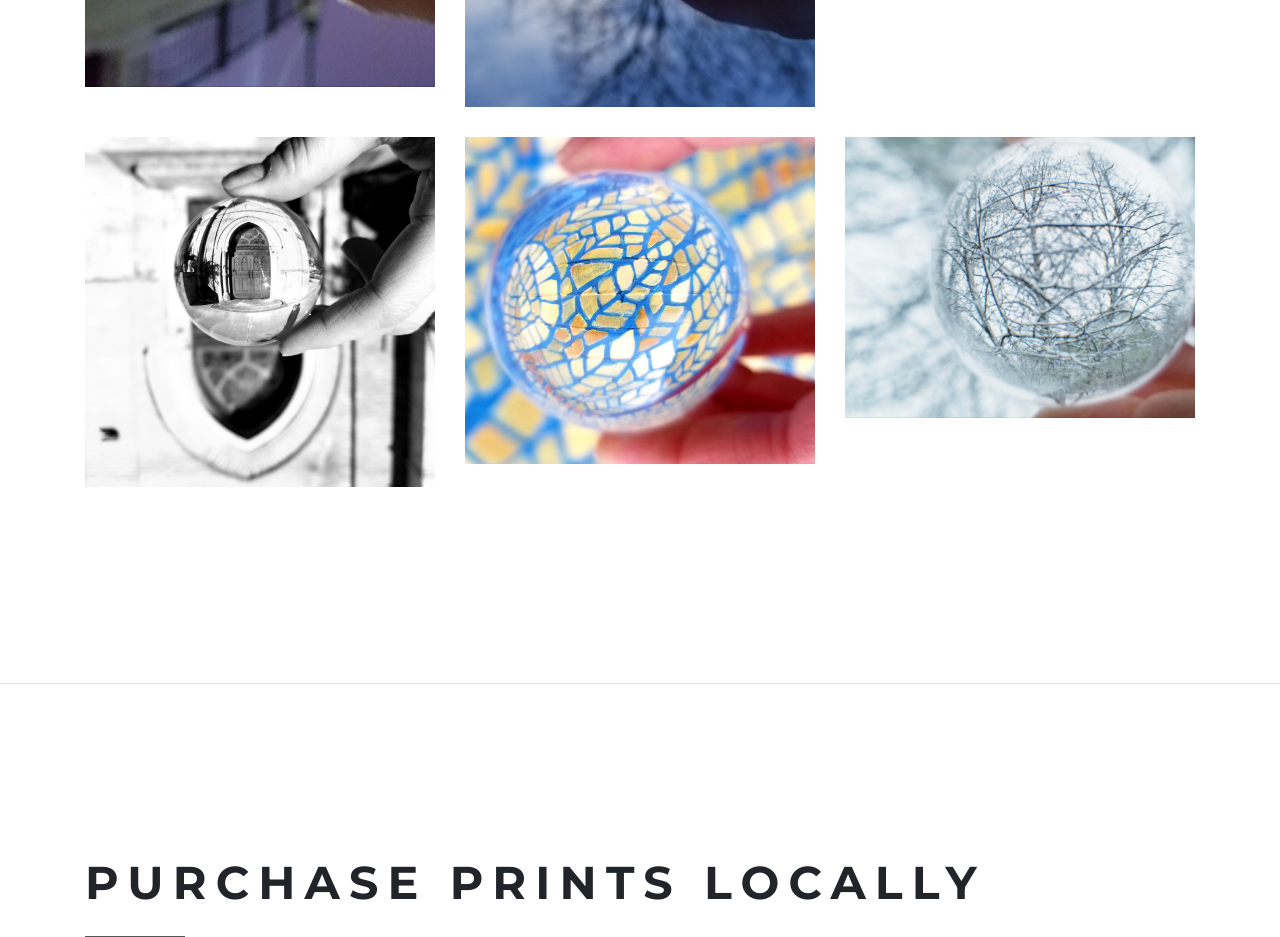
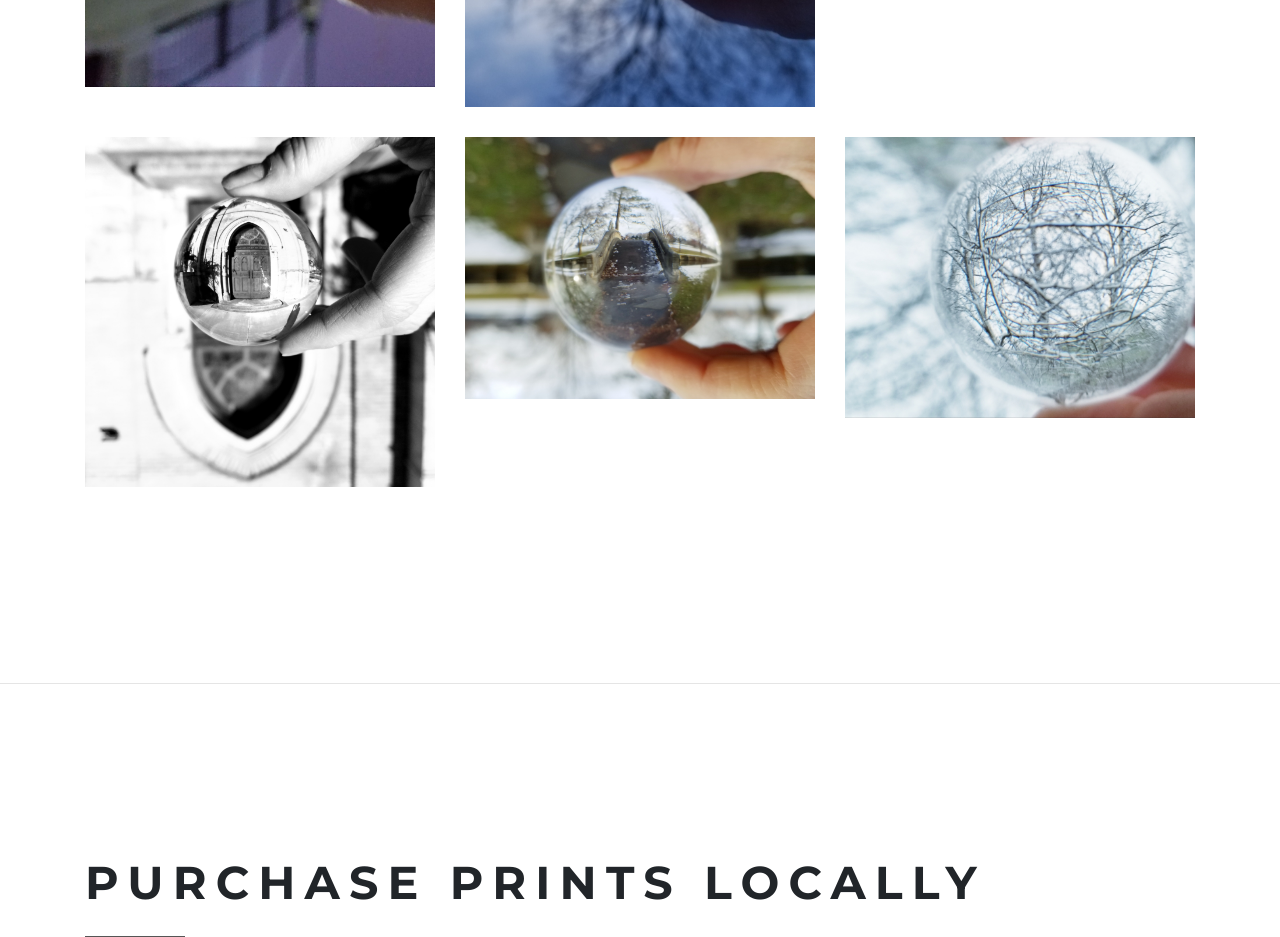
Before and after one commit to LoganJonesDevelopment/loganjonesdevelopment.github.io, a plain HTML site: page distribution/index.html in a window 1280 px wide. Shown: the part 2680-3617 px from the top of the page. Drawn offline with nearby package versions, Linux system fonts and the light colour scheme.

Commit message:
Image Swap

```diff
--- a/distribution/index.html
+++ b/distribution/index.html
@@ -180,7 +180,7 @@
                         </div>
                         <div class="col-md-4 ">
                             <div class="box ">
-                                <a href="img/portfolio-8.jpg " data-lightbox="image-1 " data-title="Some footer information " class="has-border "><img src="finalImages/Resized_20200116_135951.jpg" alt="image " class="img-fluid portImg "></a>
+                                <a href="img/portfolio-8.jpg " data-lightbox="image-1 " data-title="Some footer information " class="has-border "><img src="finalImages/Resized_20191208_142135.jpg" alt="image " class="img-fluid portImg "></a>
                             </div>
                         </div>
                         <div class="col-md-4 ">
```
